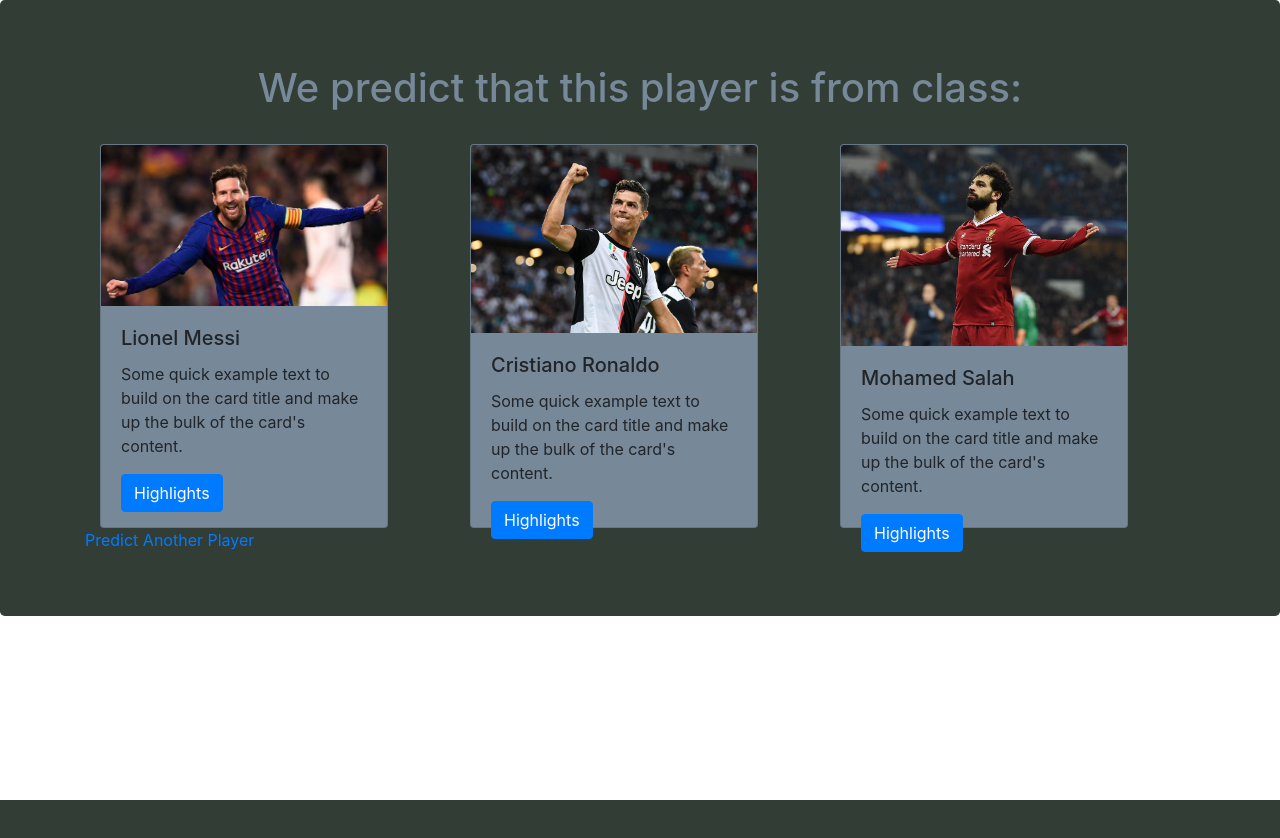
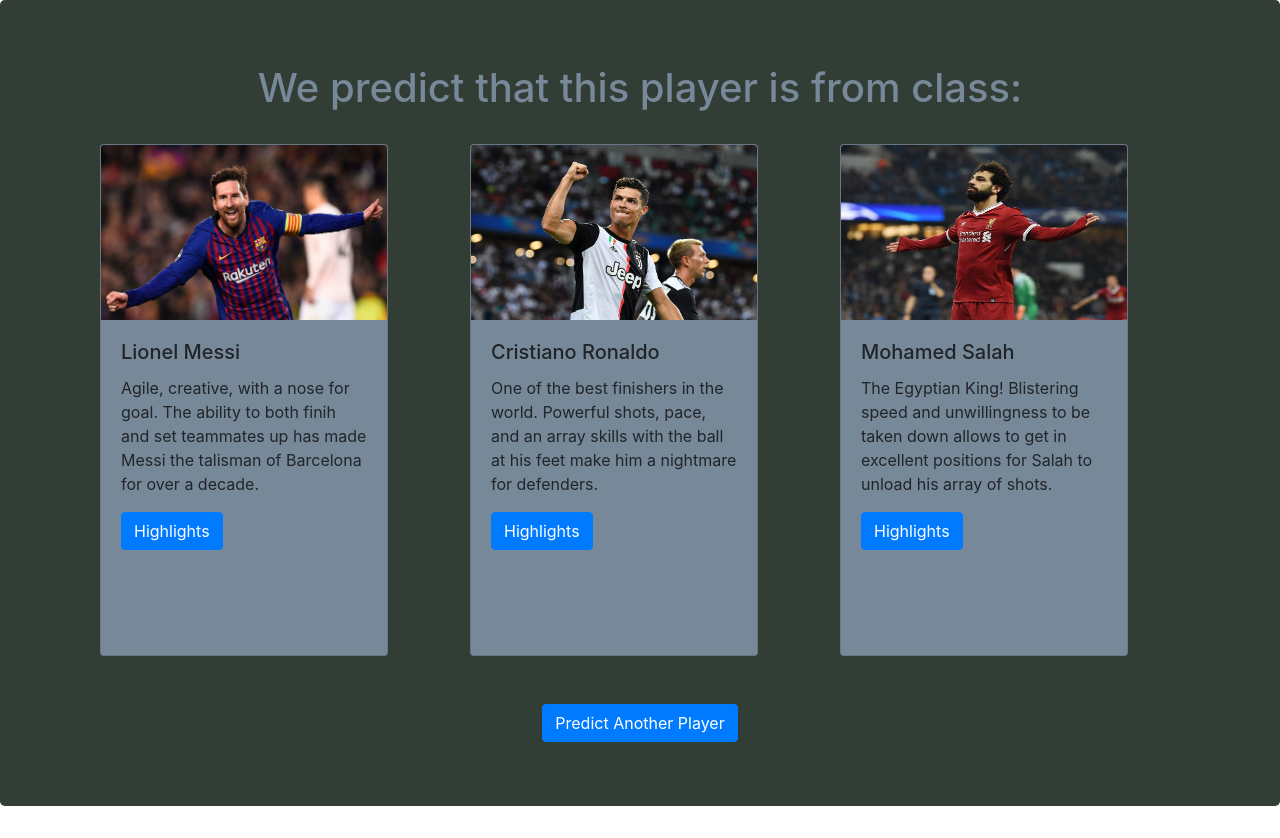
Before and after one commit to dirkstrong1/football_player_predictor_deployment, a Flask app: template templates/tech_gifted.html in a window 1280 px wide. Before the commit the page ends 800 px from the top, so only its background shows below. Run offline with Flask 2, Linux system fonts and the light colour scheme; the template is opened without the code that fills it, so the values that code supplies are empty; some libraries are stand-ins or nearby versions.

Commit message:
updated landing page and tech gifted results page

```diff
--- a/templates/tech_gifted.html
+++ b/templates/tech_gifted.html
@@ -20,38 +20,45 @@
     <div class="container" style="background-color:#323d36">
         <div class="row">
             <div class="col">
-                <div class="card" style="width: 18rem; height: 24rem; background-color: lightslategray;">
-                    <img class="card-img-top" src="static/lionel_messi.jpg" alt="Lionel Messi">
+                <div class="card" style="width: 18rem; height: 32rem; background-color: lightslategray;">
+                    <img class="card-img-top" src="static/lionel_messi.jpg" alt="Lionel Messi" height="175">
                     <div class="card-body">
                         <h5 class="card-title">Lionel Messi</h5>
-                        <p class="card-text">Some quick example text to build on the card title and make up the bulk of the card's content.</p>
-                        <a href="#" class="btn btn-primary">Highlights</a>
+                        <p class="card-text">Agile, creative, with a nose for goal. The ability to both finih and set teammates up has made Messi the talisman of Barcelona for over a decade.</p>
+                        <a href="https://www.youtube.com/watch?v=CHxcViQsltk" target="_blank" class="btn btn-primary">Highlights</a>
                     </div>
                 </div>
             </div>
             <div class="col">
-                <div class="card" style="width: 18rem; height: 24rem; background-color: lightslategray">
-                    <img class="card-img-top" src="static/cristiano_ronaldo.jpg" alt="Cristiano Ronaldo">
+                <div class="card" style="width: 18rem; height: 32rem; background-color: lightslategray">
+                    <img class="card-img-top" src="static/cristiano_ronaldo.jpg" alt="Cristiano Ronaldo" height="175">
                     <div class="card-body">
                         <h5 class="card-title">Cristiano Ronaldo</h5>
-                        <p class="card-text">Some quick example text to build on the card title and make up the bulk of the card's content.</p>
-                        <a href="#" class="btn btn-primary">Highlights</a>
+                        <p class="card-text">One of the best finishers in the world. Powerful shots, pace, and an array skills with the ball at his feet make him a nightmare for defenders.</p>
+                        <a href="https://www.youtube.com/watch?v=FsvPQO84Fs4" target="_blank" class="btn btn-primary">Highlights</a>
                     </div>
                 </div>
             </div>
             <div class="col">
-                <div class="card" style="width: 18rem; height: 24rem; background-color: lightslategray">
-                <img class="card-img-top" src="static/mohamed_salah.jpg" alt="Mohamed Salah">
+                <div class="card" style="width: 18rem; height: 32rem; background-color: lightslategray">
+                <img class="card-img-top" src="static/mohamed_salah.jpg" alt="Mohamed Salah" height="175">
                     <div class="card-body">
                         <h5 class="card-title">Mohamed Salah</h5>
-                        <p class="card-text">Some quick example text to build on the card title and make up the bulk of the card's content.</p>
-                        <a href="#" class="btn btn-primary">Highlights</a>
+                        <p class="card-text">The Egyptian King! Blistering speed and unwillingness to be taken down allows to get in excellent positions for Salah to unload his array of shots.</p>
+                        <a href="https://www.youtube.com/watch?v=hGGuFWkZ1A8" target="_blank" class="btn btn-primary">Highlights</a>
                     </div>
                 </div>
             </div>
         </div>
     </div>
+    <br>
+    <br>
+    <div class="container">
+            <div class="row justify-content-md-center">
+                <a href="/" class="btn btn-primary">Predict Another Player</a>
+              </div>
+            </div>
+          </div>
 
-    <a href="/">Predict Another Player</a>
 </body>
 </html>
```
Also changed, not shown: static/index.html (+13 -13 lines).
